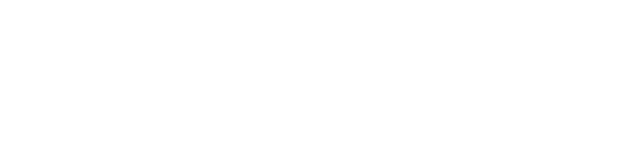
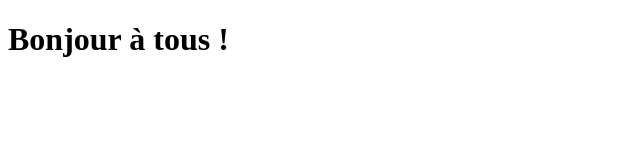
Before and after one commit to ced37/my-super-website, a plain HTML site: page index.html in a window 1280 px wide. Shown: the whole page, without its empty margins (0-640 px from the left). Drawn offline with Linux system fonts and the light colour scheme.

Commit message:
index.html

```diff
--- a/index.html
+++ b/index.html
@@ -2,9 +2,10 @@
 <html>
   <head>
     <meta charset="UTF-8">
-    <title>title</title>
+    <title>mon super site</title>
   </head>
   <body>
+    <h1>Bonjour à tous !</h1>
 
   </body>
 </html>
```
